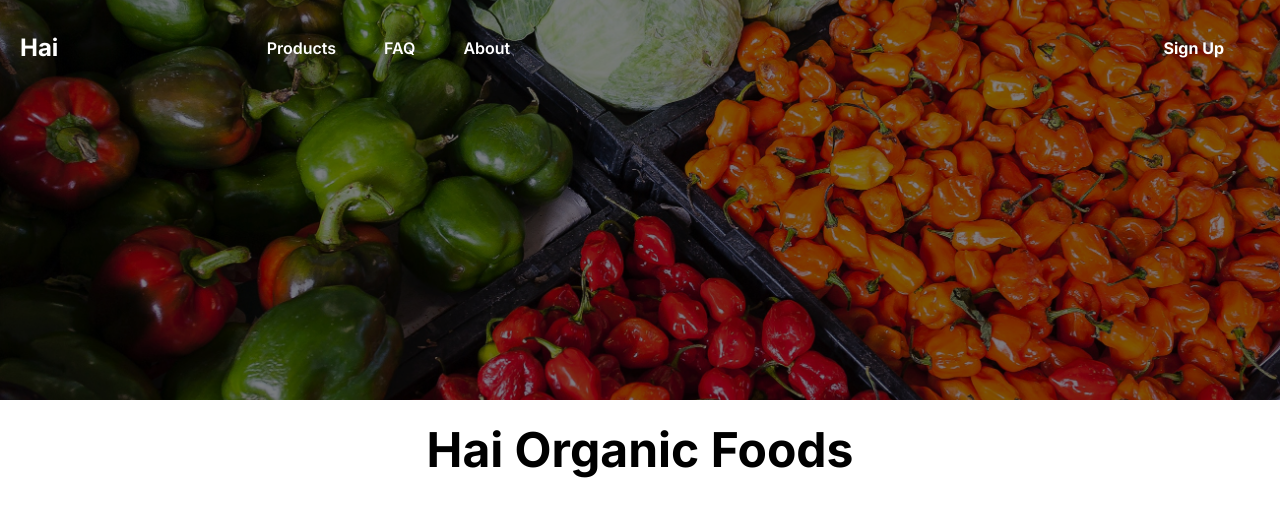
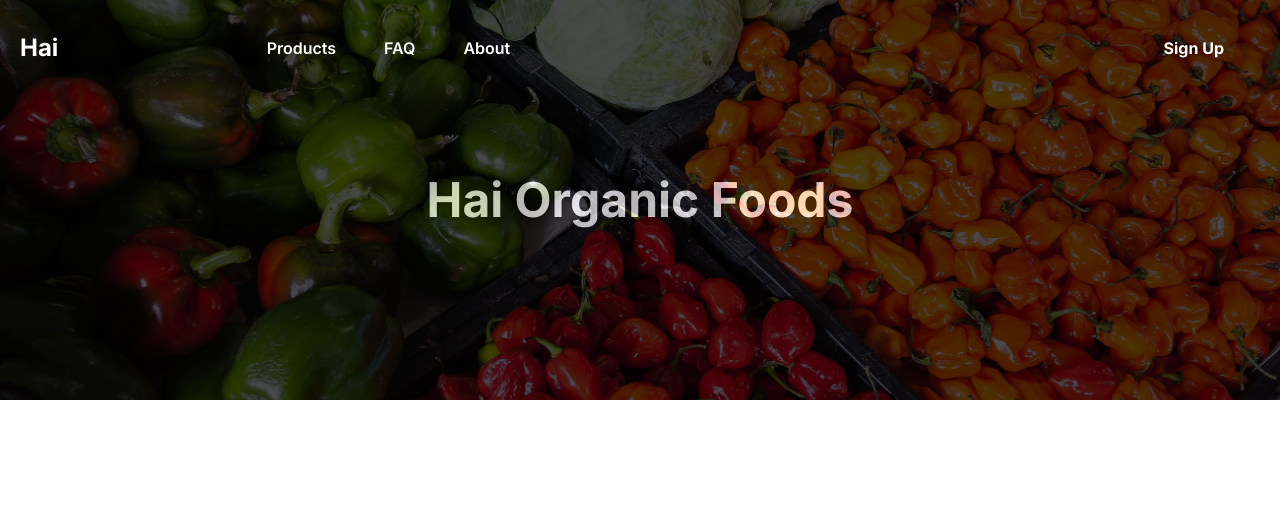
Before and after one commit to 9wilson6/hai-organic-foods, a Next.js app: page / in a window 1280 px wide. Shown: the top 516 px of the page. Built offline with nearby package versions, Linux system fonts and the light colour scheme.

Commit message:
Hero section

```diff
--- a/components/elements/Hero.tsx
+++ b/components/elements/Hero.tsx
@@ -1,5 +1,4 @@
 import React from "react";
-import Container from "../layouts/Container";
 import heroImage from "../../public/images/hero-img.jpg";
 import Image from "next/image";
 export default function Hero() {
@@ -17,14 +16,11 @@ export default function Hero() {
             alt="Hero Image"
             className="mb-5 w-full h-full object-cover"
           />
-          <div className="absolute inset-0 bg-black opacity-50"></div>
-          <Container>
-            <div className="mx-auto max-w-[800px] text-center">
-              <h1 className="text-3xl font-bold leading-tight text-black sm:text-4xl sm:leading-tight md:text-5xl md:leading-tight">
-                Hai Organic Foods
-              </h1>
-            </div>
-          </Container>
+          <div className="absolute inset-0 bg-black opacity-70 flex justify-center items-center">
+            <h1 className="text-white text-3xl font-bold leading-tight text-center sm:text-4xl sm:leading-tight md:text-5xl md:leading-tight">
+              Hai Organic Foods
+            </h1>
+          </div>
         </div>
       </div>
     </section>
--- a/components/ui/Header.tsx
+++ b/components/ui/Header.tsx
@@ -63,7 +63,7 @@ export default function Header() {
       <header
         className={`header top-0 left-0 z-40 flex w-full items-center bg-transparent ${
           sticky
-            ? "!fixed !z-[9999] !bg-white !bg-opacity-80 shadow-sticky backdrop-blur-sm !transition "
+            ? "!fixed !z-[9999] !bg-white !bg-opacity-30 shadow-sticky backdrop-blur-lg !transition "
             : "absolute"
         }`}
       >
```
